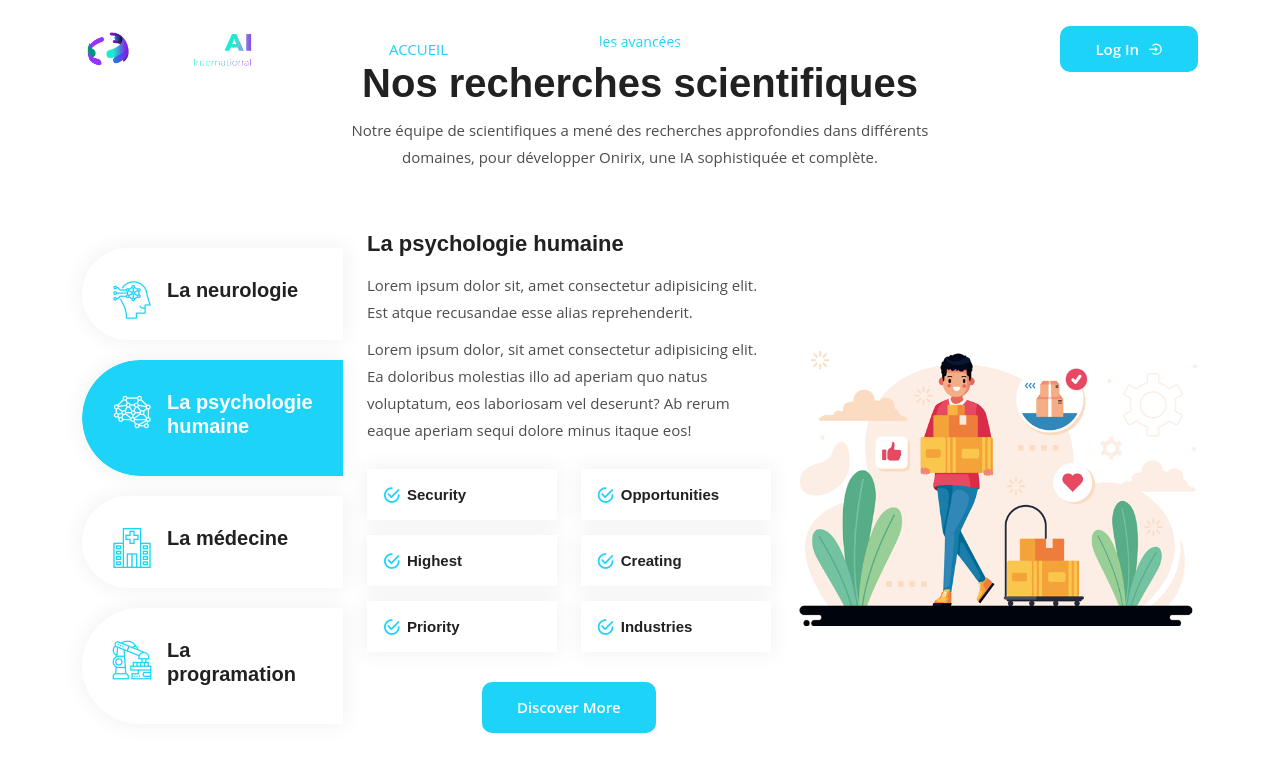
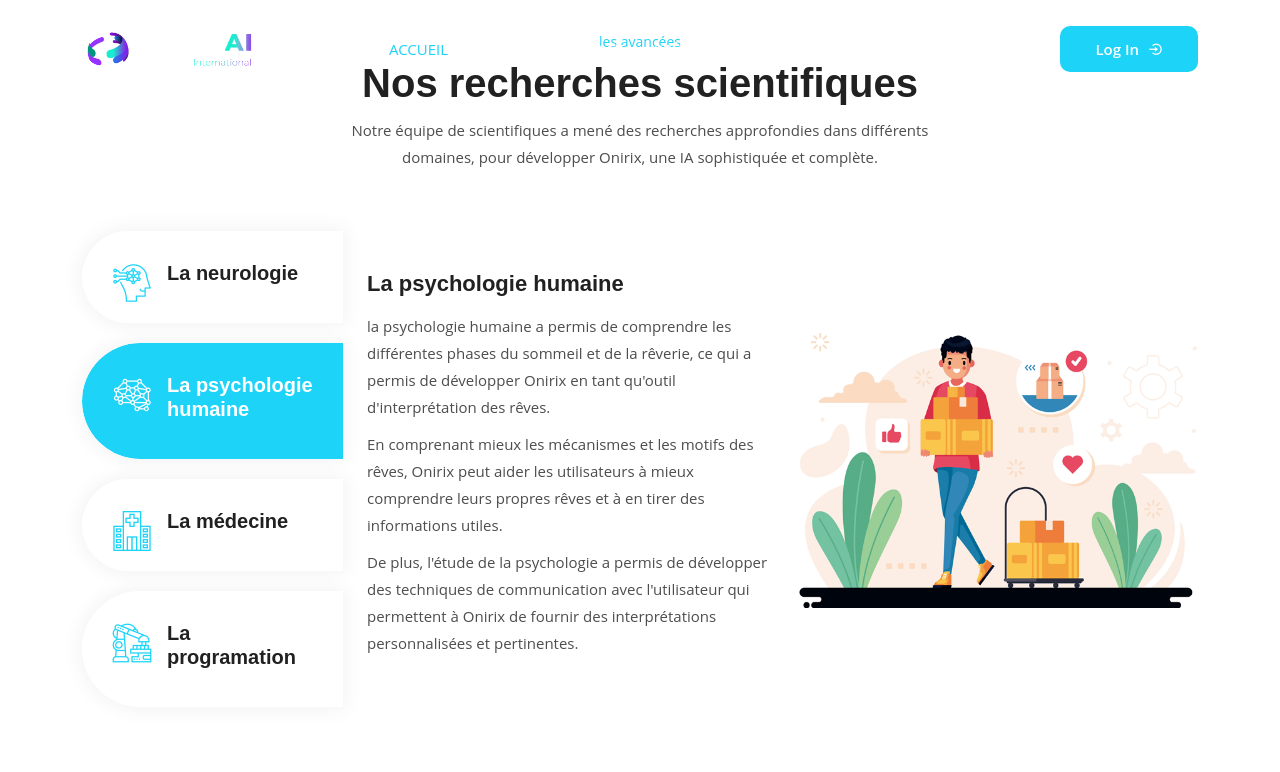
Before and after one commit to codascii/raiv-webcup-2023, a Next.js app: page / in a window 1280 px wide. Both pictures are taken after a click on the item "La psychologie humaine". Shown: the part 3030-3802 px from the top of the page. Built offline with nearby package versions, Linux system fonts and the light colour scheme.

Commit message:
Mise à jour de la partie recherche et ajout de l'image sur la programmation

```diff
--- a/components/HomeOne/WhatWeOffer.js
+++ b/components/HomeOne/WhatWeOffer.js
@@ -170,26 +170,14 @@ const WhatWeOffer = () => {
 												<div className="industries-content">
 													<h3>La psychologie humaine</h3>
 													<p>
-														Lorem ipsum dolor sit,
-														amet consectetur
-														adipisicing elit. Est
-														atque recusandae esse
-														alias reprehenderit.
+													la psychologie humaine a permis de comprendre les différentes phases du sommeil et de la rêverie, ce qui a permis de développer Onirix en tant qu'outil d'interprétation des rêves.
 													</p>
 													<p>
-														Lorem ipsum dolor, sit
-														amet consectetur
-														adipisicing elit. Ea
-														doloribus molestias illo
-														ad aperiam quo natus
-														voluptatum, eos
-														laboriosam vel deserunt?
-														Ab rerum eaque aperiam
-														sequi dolore minus
-														itaque eos!
+													En comprenant mieux les mécanismes et les motifs des rêves, Onirix peut aider les utilisateurs à mieux comprendre leurs propres rêves et à en tirer des informations utiles.
 													</p>
+													<p>De plus, l'étude de la psychologie a permis de développer des techniques de communication avec l'utilisateur qui permettent à Onirix de fournir des interprétations personnalisées et pertinentes.</p>
 
-													<div className="row">
+													{/* <div className="row">
 														<div className="col-lg-6 col-sm-6">
 															<ul className="industries-item">
 																<li>
@@ -232,7 +220,7 @@ const WhatWeOffer = () => {
 														>
 															Discover More
 														</Link>
-													</div>
+													</div> */}
 												</div>
 											</div>
 
@@ -261,28 +249,16 @@ const WhatWeOffer = () => {
 
 											<div className="col-lg-6">
 												<div className="industries-content">
-													<h3>Health Care</h3>
+													<h3>La médecine</h3>
 													<p>
-														Lorem ipsum dolor sit,
-														amet consectetur
-														adipisicing elit. Est
-														atque recusandae esse
-														alias reprehenderit.
+													La médecine a contribué à la création d'Onirix en fournissant des connaissances sur le fonctionnement du corps humain et sur la façon dont les maladies et les troubles peuvent affecter le sommeil et les rêves.
 													</p>
 													<p>
-														Lorem ipsum dolor, sit
-														amet consectetur
-														adipisicing elit. Ea
-														doloribus molestias illo
-														ad aperiam quo natus
-														voluptatum, eos
-														laboriosam vel deserunt?
-														Ab rerum eaque aperiam
-														sequi dolore minus
-														itaque eos!
+													Cette compréhension a permis aux scientifiques de concevoir des modèles d'IA qui peuvent aider à diagnostiquer et à traiter des troubles du sommeil, ainsi qu'à interpréter les rêves de manière plus précise et efficace.
 													</p>
+													<p>Elle peut aider les professionnels de la santé à interpréter les rêves de leurs patients atteints de troubles du sommeil, et à ajuster leur traitement en conséquence.</p>
 
-													<div className="row">
+													{/* <div className="row">
 														<div className="col-lg-6 col-sm-6">
 															<ul className="industries-item">
 																<li>
@@ -325,7 +301,7 @@ const WhatWeOffer = () => {
 														>
 															Discover More
 														</Link>
-													</div>
+													</div>*/}
 												</div>
 											</div>
 										</div>
@@ -336,28 +312,16 @@ const WhatWeOffer = () => {
 										<div className="row  align-items-center">
 											<div className="col-lg-6">
 												<div className="industries-content">
-													<h3>Manufacturing</h3>
+													<h3>La programmation</h3>
 													<p>
-														Lorem ipsum dolor sit,
-														amet consectetur
-														adipisicing elit. Est
-														atque recusandae esse
-														alias reprehenderit.
+													La recherche en programmation a permis de développer Onirix en fournissant des algorithmes d'apprentissage automatique et de traitement du langage naturel, qui sont des composants clés de l'IA.
 													</p>
 													<p>
-														Lorem ipsum dolor, sit
-														amet consectetur
-														adipisicing elit. Ea
-														doloribus molestias illo
-														ad aperiam quo natus
-														voluptatum, eos
-														laboriosam vel deserunt?
-														Ab rerum eaque aperiam
-														sequi dolore minus
-														itaque eos!
+													Ces algorithmes ont été utilisés pour entraîner l'IA à comprendre les rêves et à les interpréter de manière précise et cohérente.
 													</p>
+													<p>La recherche en programmation continue également de jouer un rôle important dans l'amélioration et la mise à jour constante d'Onirix pour répondre aux besoins changeants des utilisateurs.</p>
 
-													<div className="row">
+													{/* <div className="row">
 														<div className="col-lg-6 col-sm-6">
 															<ul className="industries-item">
 																<li>
@@ -400,7 +364,7 @@ const WhatWeOffer = () => {
 														>
 															Discover More
 														</Link>
-													</div>
+													</div> */}
 												</div>
 											</div>
 
```
Also changed, not shown: public/images/offer4-old.png (added), public/images/offer4.png.
